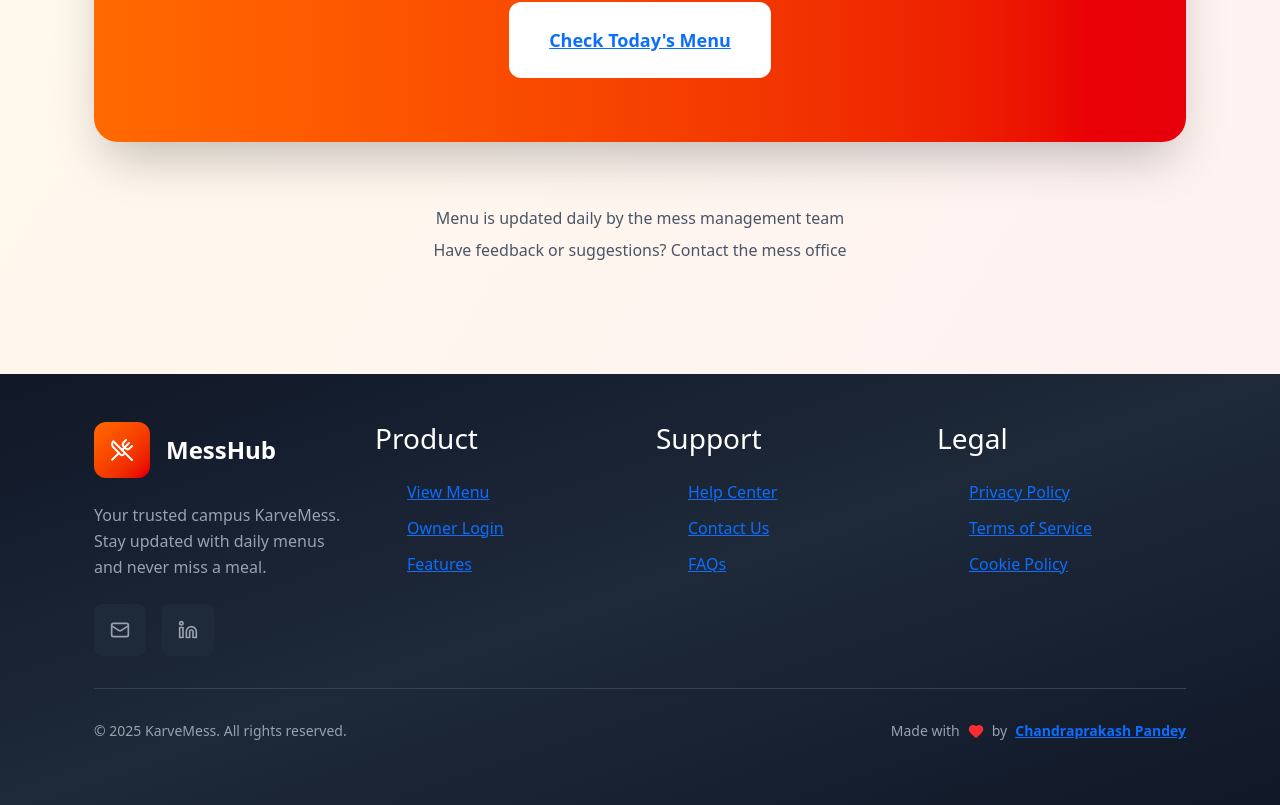
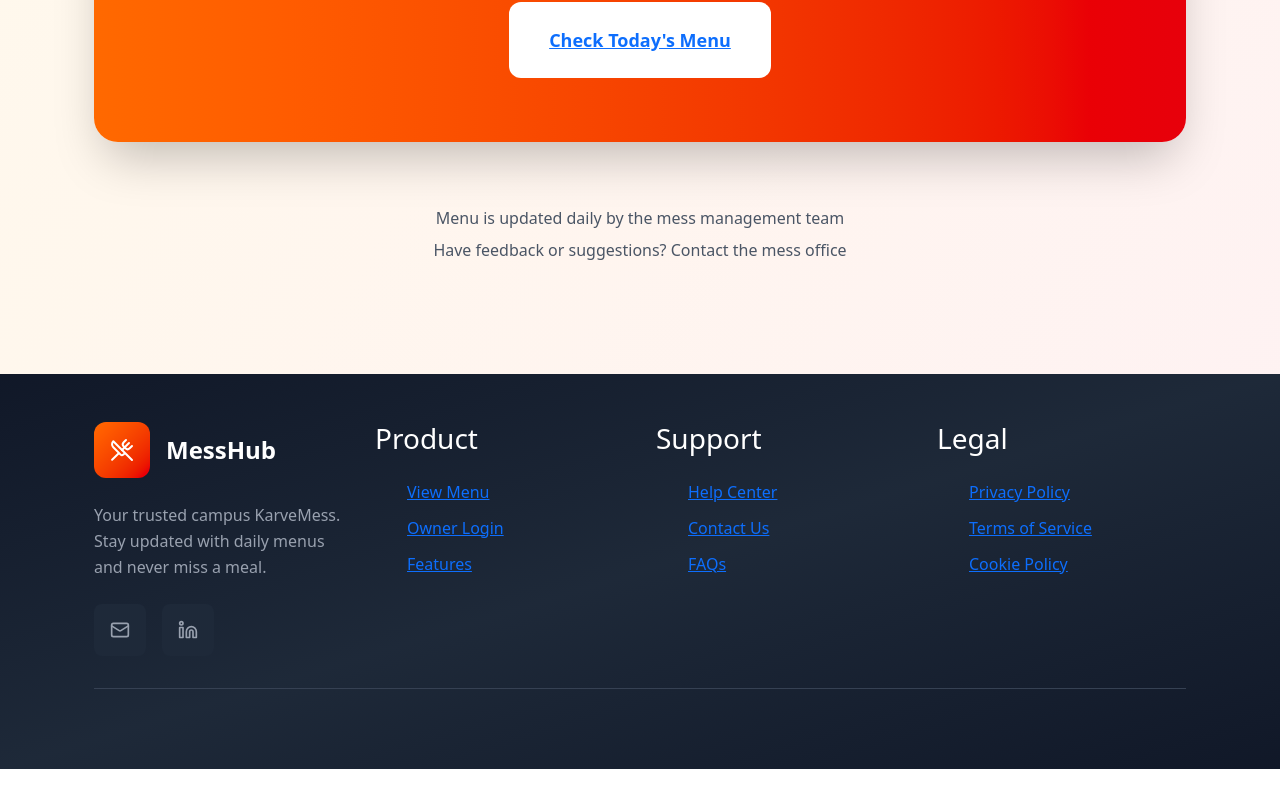
Before and after one commit to chandraprakash-pandey/Karve_Mess, a React (Vite) app in the folder frontend/: page / in a window 1280 px wide. Shown: the part 1755-2560 px from the top of the page. After the commit the page ends 2524 px from the top, so only its background shows below. Built offline with nearby package versions, Linux system fonts and the light colour scheme; no server answers.

Commit message:
Removed Bottom Footer

```diff
--- a/frontend/src/Footer/Footer.jsx
+++ b/frontend/src/Footer/Footer.jsx
@@ -113,23 +113,7 @@ function Footer() {
                 {/* Divider */}
                 <div className='border-t border-gray-700 my-8'></div>
 
-                {/* Bottom Footer */}
-                <div className='flex flex-col md:flex-row justify-between items-center gap-4'>
-                    <p className='text-gray-400 text-sm text-center md:text-left'>
-                        © {currentYear} KarveMess. All rights reserved.
-                    </p>
-                    <p className='text-gray-400 text-sm flex items-center gap-2'>
-                        Made with <Heart className='w-4 h-4 text-red-500 fill-red-500' /> by
-                        <a
-                            href='https://www.linkedin.com/in/chandraprakash-pandey/'
-                            target='_blank'
-                            rel='noopener noreferrer'
-                            className='text-orange-500 hover:text-orange-400 font-semibold transition-colors'
-                        >
-                            Chandraprakash Pandey
-                        </a>
-                    </p>
-                </div>
+
             </div>
         </footer>
     );
```
